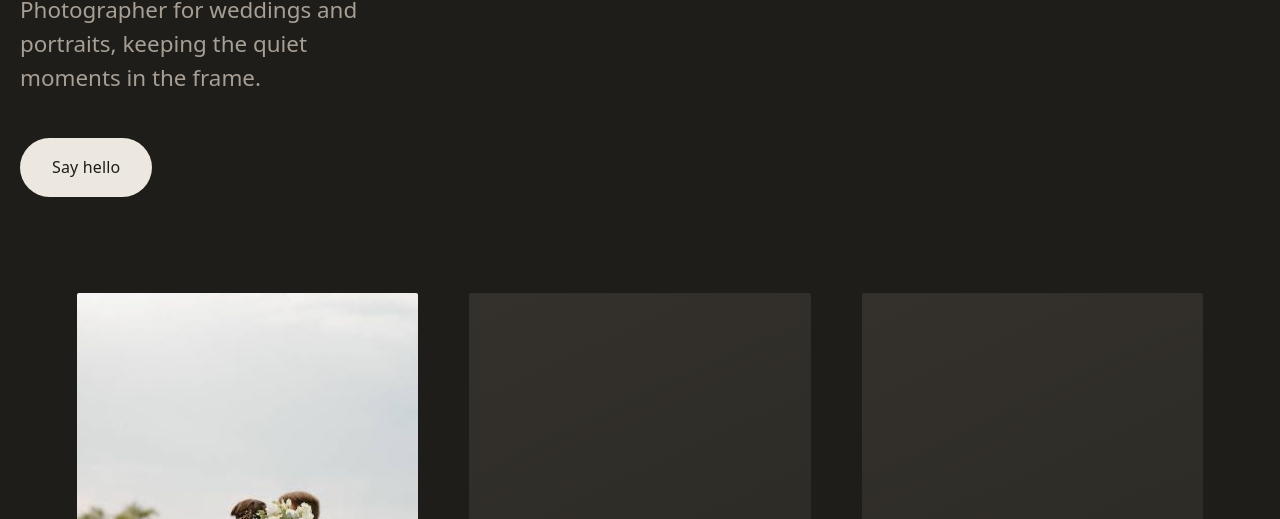
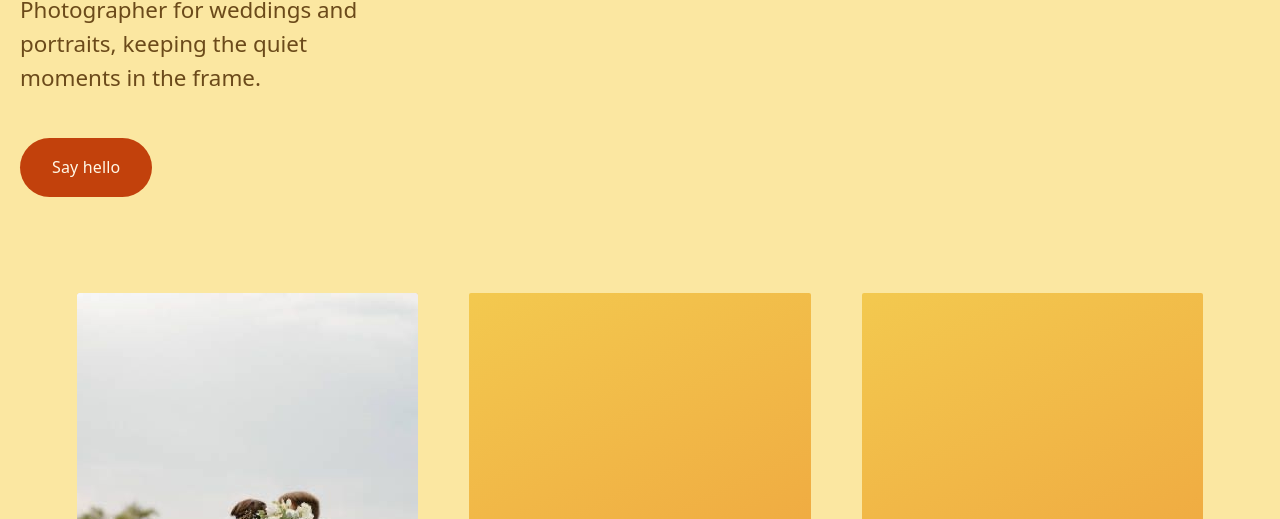
Before and after one commit to kimsiongchong-source/serena-lee-website, a plain HTML site: page index.html in a window 1280 px wide. Shown: the part 281-800 px from the top of the page. Drawn offline with Linux system fonts and the light colour scheme.

Commit message:
Switch the site to a yellow and orange theme
Butter-yellow background, golden sections, dark brown text and a burnt-orange button and accent.

Co-Authored-By: Claude Sonnet 5.5 <noreply@anthropic.com>
Claude-Session: https://claude.ai/code/session_01M8KDbk6oqAZgVpdHxhyv94

```diff
--- a/index.html
+++ b/index.html
@@ -11,14 +11,14 @@
 <style>
   /* Layout idea: one calm column of whitespace; left-aligned hero, wide three-up grid, narrow text blocks. */
   :root {
-    color-scheme: dark;
-    --bg: #1f1d1a;          /* warm charcoal */
-    --bg-soft: #262420;     /* slightly lifted charcoal for sections */
-    --ink: #ece7df;
-    --ink-soft: #a79f94;
-    --accent: #d2ad93;      /* soft clay, used sparingly */
-    --ph-a: #34312c;        /* placeholder tones */
-    --ph-b: #2b2924;
+    color-scheme: light;
+    --bg: #fbe7a1;          /* soft butter yellow */
+    --bg-soft: #f6d36b;     /* deeper golden yellow for sections */
+    --ink: #2b1a08;         /* dark brown */
+    --ink-soft: #6b4a1a;
+    --accent: #c2410c;      /* burnt orange */
+    --ph-a: #f3c94f;        /* placeholder tones */
+    --ph-b: #ee9d3b;
     --font-display: "Instrument Serif", "Iowan Old Style", Georgia, serif;
     --font-body: system-ui, -apple-system, "Segoe UI", Helvetica, Arial, sans-serif;
     --gutter: clamp(20px, 6vw, 96px);
@@ -61,14 +61,14 @@
     display: inline-block;
     padding: 16px 32px;
     border-radius: 999px;
-    background: var(--ink);
-    color: var(--bg);
+    background: var(--accent);
+    color: #fff8e7;
     text-decoration: none;
     font-size: 1rem;
     letter-spacing: 0.01em;
     transition: background-color .2s ease;
   }
-  .button:hover { background: var(--accent); }
+  .button:hover { background: var(--ink); }
   :focus-visible { outline: 2px solid var(--accent); outline-offset: 4px; }
 
   /* Portfolio */
```
